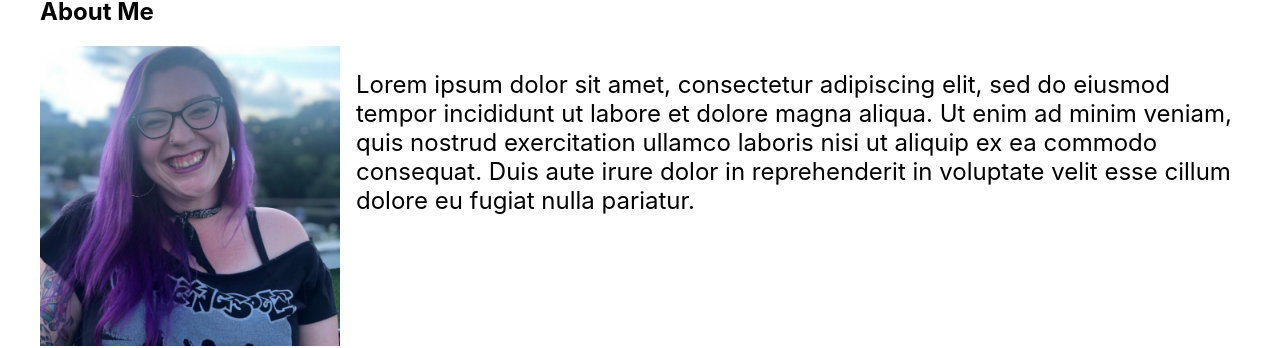
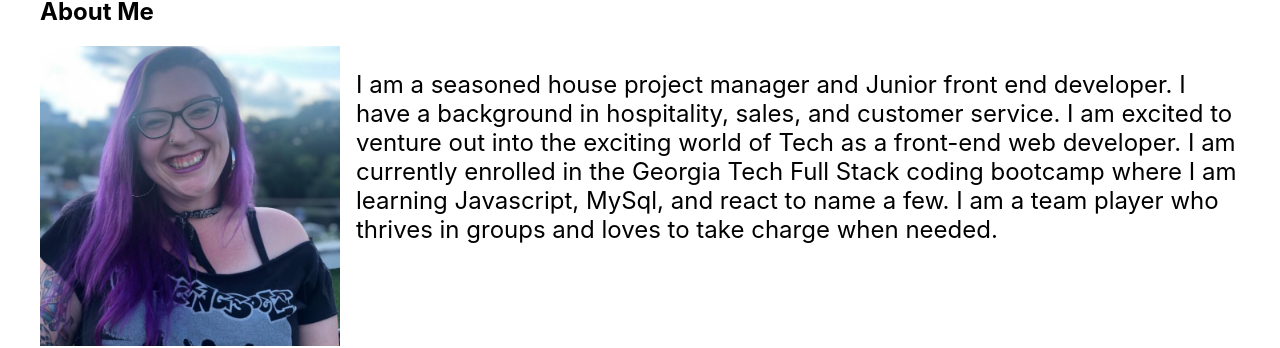
Before and after one commit to bouncingpiecodes/kara-full-stack-dev, a React (Create React App) app: page / in a window 1280 px wide. Shown: the part 493-841 px from the top of the page. Built offline with nearby package versions, Linux system fonts and the light colour scheme.

Commit message:
updating about me

```diff
--- a/src/components/About.js
+++ b/src/components/About.js
@@ -11,12 +11,13 @@ export default function About() {
         <img id="bio-photo" src={karaPhoto} alt="pic of kara" />
         <div>
           <p>
-            Lorem ipsum dolor sit amet, consectetur adipiscing elit, sed do
-            eiusmod tempor incididunt ut labore et dolore magna aliqua. Ut enim
-            ad minim veniam, quis nostrud exercitation ullamco laboris nisi ut
-            aliquip ex ea commodo consequat. Duis aute irure dolor in
-            reprehenderit in voluptate velit esse cillum dolore eu fugiat nulla
-            pariatur.{" "}
+            I am a seasoned house project manager and Junior front end
+            developer. I have a background in hospitality, sales, and customer
+            service. I am excited to venture out into the exciting world of Tech
+            as a front-end web developer. I am currently enrolled in the Georgia
+            Tech Full Stack coding bootcamp where I am learning Javascript,
+            MySql, and react to name a few. I am a team player who thrives in
+            groups and loves to take charge when needed.{" "}
           </p>
         </div>
       </div>
```
Also changed, not shown: src/components/foundationfinder.png (added).
